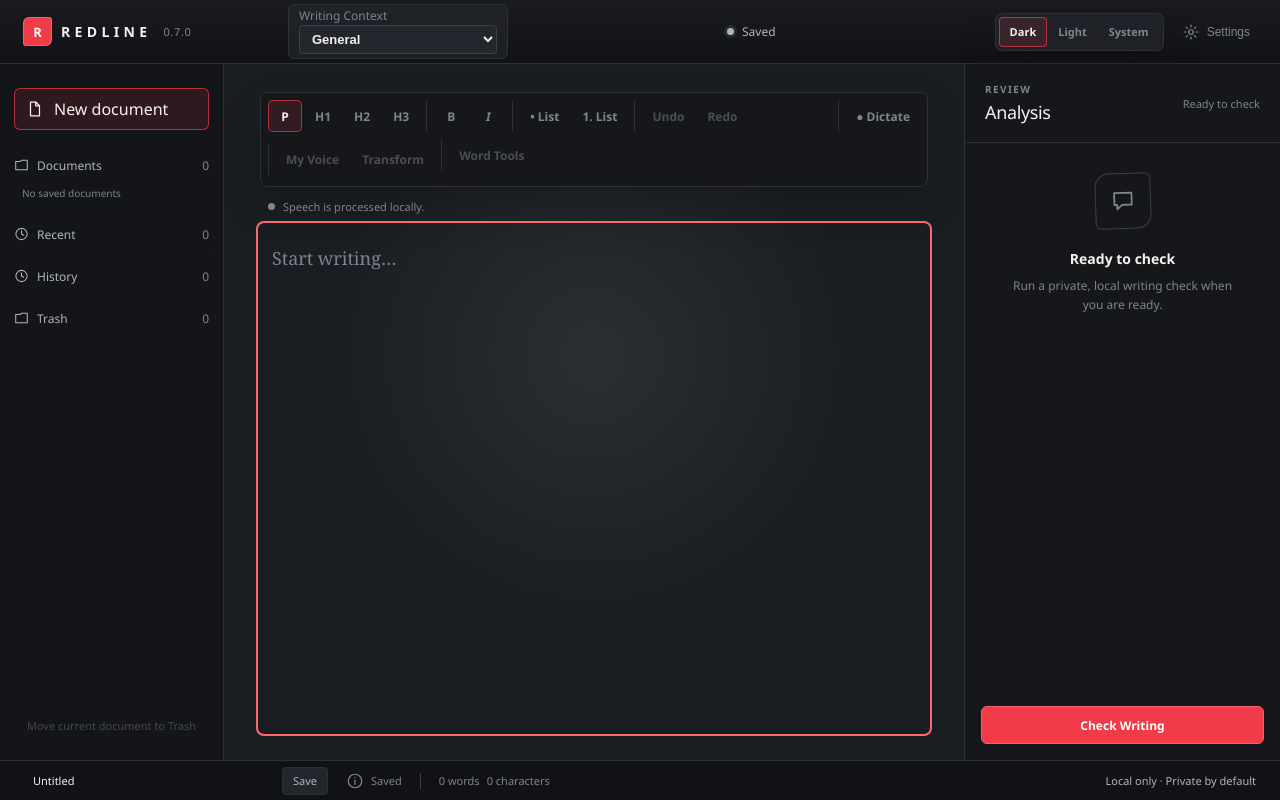
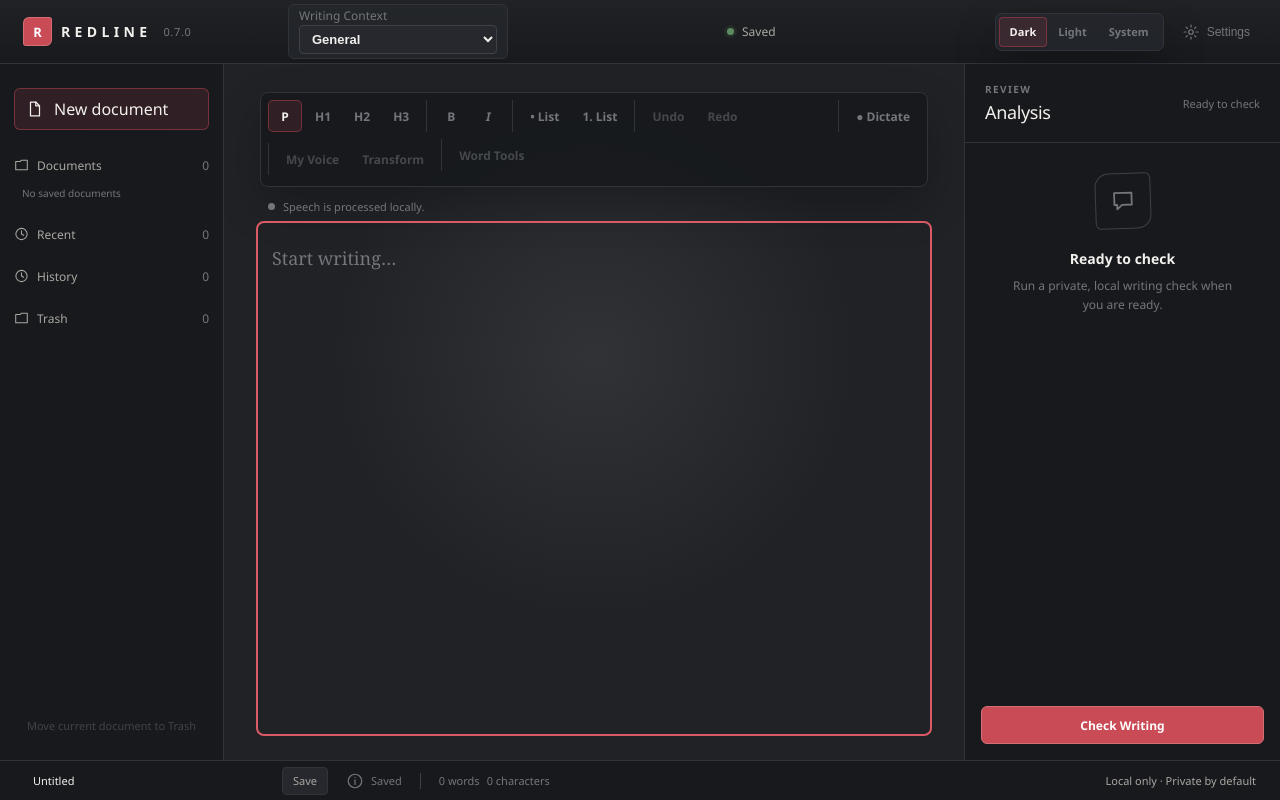
Before and after one commit to Tyreezebreezy/redline, a React (Vite) app: page / in a window 1280 px wide. Built offline with nearby package versions, Linux system fonts and the light colour scheme.

Commit message:
feat: apply 1.0 design system and expand Transform Studio

```diff
--- a/src/AppShell.tsx
+++ b/src/AppShell.tsx
@@ -989,7 +989,10 @@ export function AnalysisPanel({
 const TRANSFORM_LABELS: Record<TransformPreset, string> = {
   academic: "Academic",
   concise: "Concise",
+  "improve-flow": "Improve Flow",
+  expand: "Expand",
   professional: "Professional",
+  simplify: "Simplify",
 };
 
 const VOICE_LABELS = Object.fromEntries(
@@ -1116,8 +1119,11 @@ export function TransformPanel({
             ) : (
               <>
                 <option value="concise">Concise</option>
+                <option value="simplify">Simplify</option>
                 <option value="professional">Professional</option>
                 <option value="academic">Academic</option>
+                <option value="expand">Expand</option>
+                <option value="improve-flow">Improve Flow</option>
               </>
             )}
           </select>
--- a/src/styles.css
+++ b/src/styles.css
@@ -1,64 +1,71 @@
 :root {
   color-scheme: dark;
   font-family: "Segoe UI Variable", "Segoe UI", system-ui, sans-serif;
-  color: #f4f1ee;
-  background: #101114;
+  color: #f2f0ec;
+  background: #111214;
   font-synthesis: none;
   text-rendering: optimizeLegibility;
   -webkit-font-smoothing: antialiased;
-  --app-bg: #101114;
-  --bar-bg: #111216;
-  --sidebar-bg: #131519;
-  --workspace-bg: #1a1d22;
-  --panel-bg: #15171b;
-  --surface-hover: #202329;
-  --surface-selected: #23262c;
-  --text: #f4f1ee;
-  --text-secondary: #b2b5bd;
-  --text-muted: #7f848f;
-  --border: #2d3037;
-  --border-strong: #3c4049;
-  --accent: #f23b48;
-  --accent-soft: rgba(242, 59, 72, 0.12);
-  --accent-line: rgba(242, 59, 72, 0.68);
-  --focus: #ff6873;
-  --success: #aeb5c2;
-  --issue-grammar: #ff6873;
-  --issue-spelling: #ef8d61;
-  --issue-punctuation: #d6a94f;
-  --issue-style: #9b8de3;
-  --issue-other: #7cb4d8;
-  --shadow: 0 18px 44px rgba(0, 0, 0, 0.18);
+  --app-bg: #111214;
+  --bar-bg: #17191c;
+  --sidebar-bg: #17191c;
+  --workspace-bg: #202226;
+  --panel-bg: #17191c;
+  --surface-hover: #1e2024;
+  --surface-selected: #26282d;
+  --text: #f2f0ec;
+  --text-secondary: #aaa8a3;
+  --text-muted: #73767c;
+  --border: #30343a;
+  --border-strong: #3d424a;
+  --accent: #c94b56;
+  --accent-soft: rgba(201, 75, 86, 0.14);
+  --accent-line: rgba(146, 57, 68, 0.72);
+  --focus: #da5a65;
+  --success: #5e8c61;
+  --clarity: #c89b4b;
+  --tone: #6b8db0;
+  --voice: #8b7ba8;
+  --issue-grammar: #c94b56;
+  --issue-spelling: #c94b56;
+  --issue-punctuation: #c94b56;
+  --issue-style: #8b7ba8;
+  --issue-other: #6b8db0;
+  --shadow: 0 18px 44px rgba(0, 0, 0, 0.24);
 }
 
 :root[data-theme="light"] {
   color-scheme: light;
-  color: #202228;
-  background: #e9ebee;
-  --app-bg: #e9ebee;
-  --bar-bg: #f7f7f8;
-  --sidebar-bg: #f1f2f4;
-  --workspace-bg: #ffffff;
-  --panel-bg: #f5f5f6;
-  --surface-hover: #e7e8eb;
-  --surface-selected: #e6e7ea;
-  --text: #202228;
-  --text-secondary: #5f646d;
-  --text-muted: #7a808a;
-  --border: #d7d9de;
-  --border-strong: #c4c7cd;
-  --accent: #c91f30;
-  --accent-soft: rgba(201, 31, 48, 0.09);
-  --accent-line: rgba(201, 31, 48, 0.55);
-  --focus: #a91626;
-  --success: #626975;
-  --issue-grammar: #b51e30;
-  --issue-spelling: #b04b20;
-  --issue-punctuation: #866000;
-  --issue-style: #5d4ba8;
-  --issue-other: #236a92;
-  --shadow: 0 18px 44px rgba(40, 43, 49, 0.08);
-}
+  color: #242326;
+  background: #edece8;
+  --app-bg: #edece8;
+  --bar-bg: #f6f5f1;
+  --sidebar-bg: #f6f5f1;
+  --workspace-bg: #fcfbf8;
+  --panel-bg: #f6f5f1;
+  --surface-hover: #ffffff;
+  --surface-selected: #eae8e3;
+  --text: #242326;
+  --text-secondary: #69666a;
+  --text-muted: #8a878c;
+  --border: #d8d5cf;
+  --border-strong: #c5c1ba;
+  --accent: #b43b48;
+  --accent-soft: rgba(180, 59, 72, 0.1);
+  --accent-line: rgba(157, 48, 60, 0.55);
+  --focus: #9d303c;
+  --success: #4f7a52;
+  --clarity: #9a7228;
+  --tone: #4e6d8f;
+  --voice: #6b5a8c;
+  --issue-grammar: #b43b48;
+  --issue-spelling: #b43b48;
+  --issue-punctuation: #b43b48;
+  --issue-style: #6b5a8c;
+  --issue-other: #4e6d8f;
+  --shadow: 0 18px 44px rgba(40, 43, 49, 0.1);
+}
+
 
 * {
   box-sizing: border-box;
--- a/src/transform.ts
+++ b/src/transform.ts
@@ -10,7 +10,13 @@ import type { Editor } from "@tiptap/react";
 import { marksForTextSelection } from "./editor.ts";
 import { changedHumanizerTerm } from "./humanizer.ts";
 
-export type TransformPreset = "concise" | "professional" | "academic";
+export type TransformPreset =
+  | "concise"
+  | "professional"
+  | "academic"
+  | "simplify"
+  | "expand"
+  | "improve-flow";
 export type VoicePreset = "natural" | "professional" | "academic";
 export type RewritePreset = TransformPreset | VoicePreset;
 export type RewriteMode = "transform" | "humanizer";
```
Also changed, not shown: 4 other files (tests, documents, lock files or other folders).
